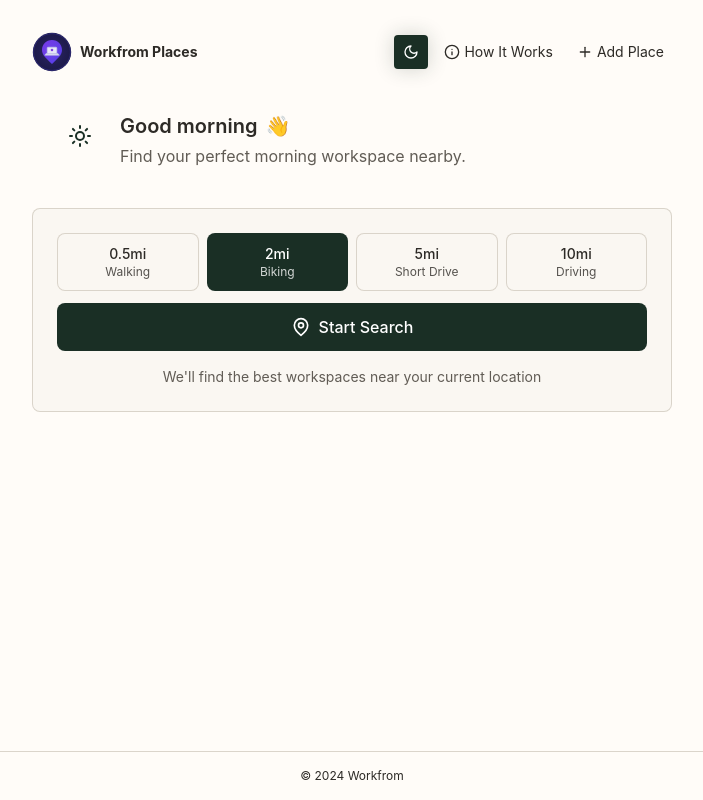
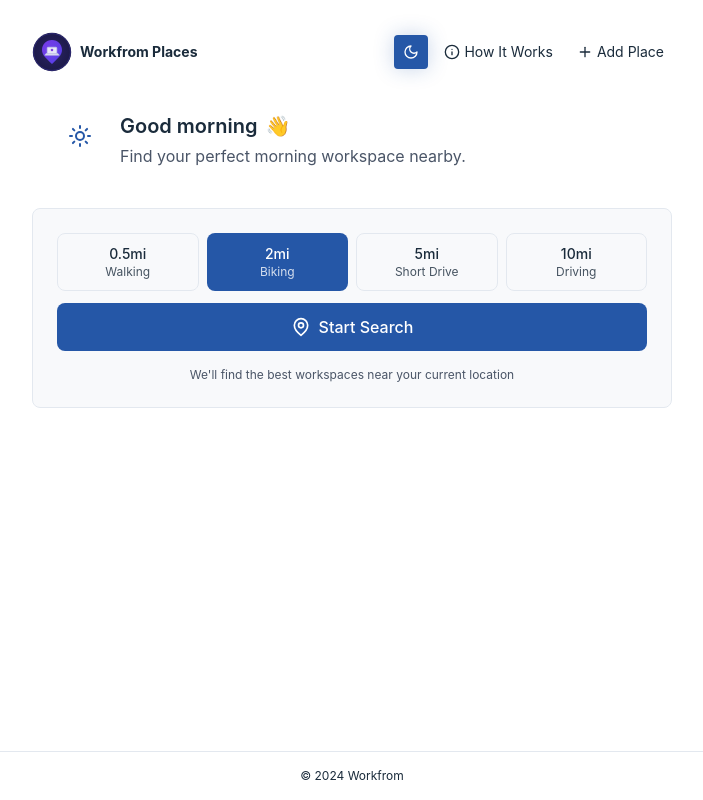
Before and after one commit to darrenbuckner/Workfrom-Places-Search-V2, a React (Create React App) app: page / in a window 1280 px wide. Shown: the whole page, without its empty margins (288-991 px from the left). Built offline with nearby package versions, Linux system fonts and the light colour scheme.

Commit message:
this update adjust the light theme and other UI styling.

```diff
--- a/src/SearchControls.js
+++ b/src/SearchControls.js
@@ -199,10 +199,10 @@ const SearchControls = ({
         </div>
 
         {/* Help Text */}
-        <p className="text-sm text-[var(--text-secondary)] text-center">
+        <p className="text-xs text-[var(--text-secondary)] text-center">
           {isInitialSearch
             ? "We'll find the best workspaces near your current location"
-            : `Within ${radius} miles ${locationName ? `of your location in ${locationName}` : ''}`
+            : `Searching within ${radius} miles ${locationName ? `of your location in ${locationName}` : ''}`
           }
         </p>
 
--- a/src/theme.js
+++ b/src/theme.js
@@ -92,96 +92,96 @@ export const darkTheme = {
 };
 
 export const lightTheme = {
-  // Base colors - Natural whites and creams
-  'bg-primary': '#fffcf8',            // Warm white
-  'bg-secondary': '#faf7f2',          // Soft cream
-  'bg-tertiary': '#f5f2ed',           // Light beige
+  // Base colors - Warm, professional neutrals
+  'bg-primary': '#FFFFFF',            // Clean white
+  'bg-secondary': '#F8F9FB',          // Soft blue-gray
+  'bg-tertiary': '#F1F4F8',           // Lighter blue-gray
 
-  // Text colors - Rich earth tones
-  'text-primary': '#2d2a26',          // Deep bark brown
-  'text-secondary': '#615c55',        // Warm gray
-  'text-tertiary': '#8c8782',         // Muted stone
+  // Text colors - Rich, readable hierarchy
+  'text-primary': '#1A2B3B',          // Deep blue-gray
+  'text-secondary': '#4A5567',        // Medium blue-gray
+  'text-tertiary': '#6E7A8A',         // Light blue-gray
 
-  // Action colors - Deep forest greens
-  'action-primary': '#1a2f25',        // Almost black green
-  'action-primary-hover': '#0f1a15',  // Deeper green
-  'action-primary-light': 'rgba(26, 47, 37, 0.1)',
-  'action-primary-border': 'rgba(26, 47, 37, 0.2)',
+  // Action colors - Confident blue
+  'action-primary': '#2557A7',        // Professional blue
+  'action-primary-hover': '#1E4687',  // Darker blue
+  'action-primary-light': 'rgba(37, 87, 167, 0.12)',
+  'action-primary-border': 'rgba(37, 87, 167, 0.25)',
 
-  // Border colors - Natural definition
-  'border-primary': 'rgba(210, 204, 193, 0.8)',  // Soft sand
-  'border-secondary': 'rgba(210, 204, 193, 0.5)', // Light sand
+  // Interactive colors - Natural progression
+  'interactive-text': '#1A2B3B',      // Deep blue-gray
+  'interactive-hover': '#2557A7',     // Professional blue
+  'interactive-muted': '#4A5567',     // Medium blue-gray
 
-  // Component specific - Natural materials
-  'card-bg': '#fffcf8',               // Warm white
-  'card-hover': '#faf7f2',            // Soft cream
-  'input-bg': '#fffcf8',              // Warm white
-  'input-border': '#e6e2d9',          // Light stone
-  'button-text': '#ffffff',           // Pure white
-  'button-text-muted': '#615c55',     // Warm gray
+  // Accent colors - Professional palette
+  'accent-primary': '#2557A7',        // Professional blue
+  'accent-secondary': '#1E4687',      // Darker blue
+  'accent-muted': '#EEF4FB',          // Light blue background
 
-  // Interactive colors - Organic progression
-  'interactive-text': '#2d2a26',      // Deep bark brown
-  'interactive-hover': '#1a2f25',     // Almost black green
-  'interactive-muted': '#615c55',     // Warm gray
+  // Border colors - Subtle definition
+  'border-primary': '#E3E8EF',        // Light border
+  'border-secondary': '#D0D7E2',      // Slightly darker border
 
-  // Accent colors - Rich orange and deep green
-  'accent-primary': '#1a2f25',        // Almost black green
-  'accent-secondary': '#2d4f13',      // Forest green
-  'accent-muted': '#feeddd',          // Soft orange mist
+  // Component specific - Refined spaces
+  'card-bg': '#FFFFFF',
+  'card-hover': '#F8F9FB',
+  'input-bg': '#FFFFFF',
+  'input-border': '#E3E8EF',
+  'button-text': '#FFFFFF',
+  'button-text-muted': '#4A5567',
 
-  // Status colors - Natural alerts
-  'success': '#1a2f25',               // Almost black green
-  'warning': '#dd6b20',               // Rich orange
-  'error': '#bc4749',                 // Clay red
-  'info': '#1a2f25',                  // Almost black green
+  // Status colors - Clear, professional indicators
+  'success': '#0E8A6C',               // Professional green
+  'warning': '#B95000',               // Warm orange
+  'error': '#CC3340',                 // Professional red
+  'info': '#2557A7',                  // Professional blue
 
-  // Place-specific colors - Natural spaces
-  'place-highlight-bg': '#faf7f2',
-  'place-highlight-border': '#e6e2d9',
-  'place-tag-bg': 'rgba(26, 47, 37, 0.08)',
-  'place-tag-text': '#1a2f25',
-  'place-score-high': '#1a2f25',
-  'place-score-medium': '#dd6b20',
-  'place-score-low': '#bc4749',
-  'place-feature-icon': '#1a2f25',
-  'place-distance': '#615c55',
-  'place-hours': '#1a2f25',
-  'place-hours-closed': '#bc4749',
+  // Place-specific colors - Workspace oriented
+  'place-highlight-bg': '#F8F9FB',
+  'place-highlight-border': '#E3E8EF',
+  'place-tag-bg': 'rgba(37, 87, 167, 0.08)',
+  'place-tag-text': '#2557A7',
+  'place-score-high': '#0E8A6C',
+  'place-score-medium': '#B95000',
+  'place-score-low': '#CC3340',
+  'place-feature-icon': '#2557A7',
+  'place-distance': '#4A5567',
+  'place-hours': '#0E8A6C',
+  'place-hours-closed': '#CC3340',
 
-  // Promoted place colors - Elevated natural
-  'promoted-bg': '#f0f4f2',           // Soft sage
-  'promoted-border': '#c7d4ce',       // Sage border
-  'promoted-text': '#2d2a26',
-  'promoted-secondary': '#615c55',
-  'promoted-highlight': '#1a2f25',
-  'promoted-tag-bg': 'rgba(26, 47, 37, 0.08)',
-  'promoted-tag-text': '#1a2f25',
-  'promoted-score-bg': '#f0f4f2',
-  'promoted-score-text': '#2d2a26',
-  'promoted-feature-icon': '#1a2f25',
+  // Promoted place colors - Premium feel
+  'promoted-bg': '#F8FAFD',           // Slightly blue-tinted
+  'promoted-border': '#E3E8EF',
+  'promoted-text': '#1A2B3B',
+  'promoted-secondary': '#4A5567',
+  'promoted-highlight': '#2557A7',
+  'promoted-tag-bg': 'rgba(37, 87, 167, 0.08)',
+  'promoted-tag-text': '#2557A7',
+  'promoted-score-bg': '#F8FAFD',
+  'promoted-score-text': '#1A2B3B',
+  'promoted-feature-icon': '#2557A7',
 
-  // Scoring colors - Nature-inspired states
-  'promoted-score-high': '#1a2f25',
-  'promoted-score-medium': '#dd6b20',
-  'promoted-score-low': '#bc4749',
+  // Scoring colors for promoted items - Consistent states
+  'promoted-score-high': '#0E8A6C',
+  'promoted-score-medium': '#B95000',
+  'promoted-score-low': '#CC3340',
 
   // Navigation - Clear wayfinding
-  'nav-active': '#1a2f25',
-  'nav-inactive': '#615c55',
-  'nav-hover': '#dd6b20',
+  'nav-active': '#2557A7',
+  'nav-inactive': '#4A5567',
+  'nav-hover': '#1E4687',
 
-  // Map elements - Natural mapping
-  'map-marker': '#1a2f25',
-  'map-marker-active': '#dd6b20',
-  'map-overlay': 'rgba(255, 252, 248, 0.95)',
+  // Map elements - Professional mapping
+  'map-marker': '#2557A7',
+  'map-marker-active': '#1E4687',
+  'map-overlay': 'rgba(255, 255, 255, 0.95)',
 
-  // Modal - Light and airy
-  'modal-overlay': 'rgba(255, 252, 248, 0.95)',
+  // Modal - Clean overlay
+  'modal-overlay': 'rgba(26, 43, 59, 0.4)',
 
-  // Gradients - Organic transitions
-  'gradient-primary': 'linear-gradient(to right, rgba(26, 47, 37, 0.08), rgba(26, 47, 37, 0.04))',
-  'gradient-hover': 'linear-gradient(to right, rgba(26, 47, 37, 0.12), rgba(26, 47, 37, 0.08))',
+  // Gradients - Subtle transitions
+  'gradient-primary': 'linear-gradient(to right, rgba(37, 87, 167, 0.08), rgba(37, 87, 167, 0.04))',
+  'gradient-hover': 'linear-gradient(to right, rgba(37, 87, 167, 0.12), rgba(37, 87, 167, 0.08))',
 };
 
 // Helper functions
```
